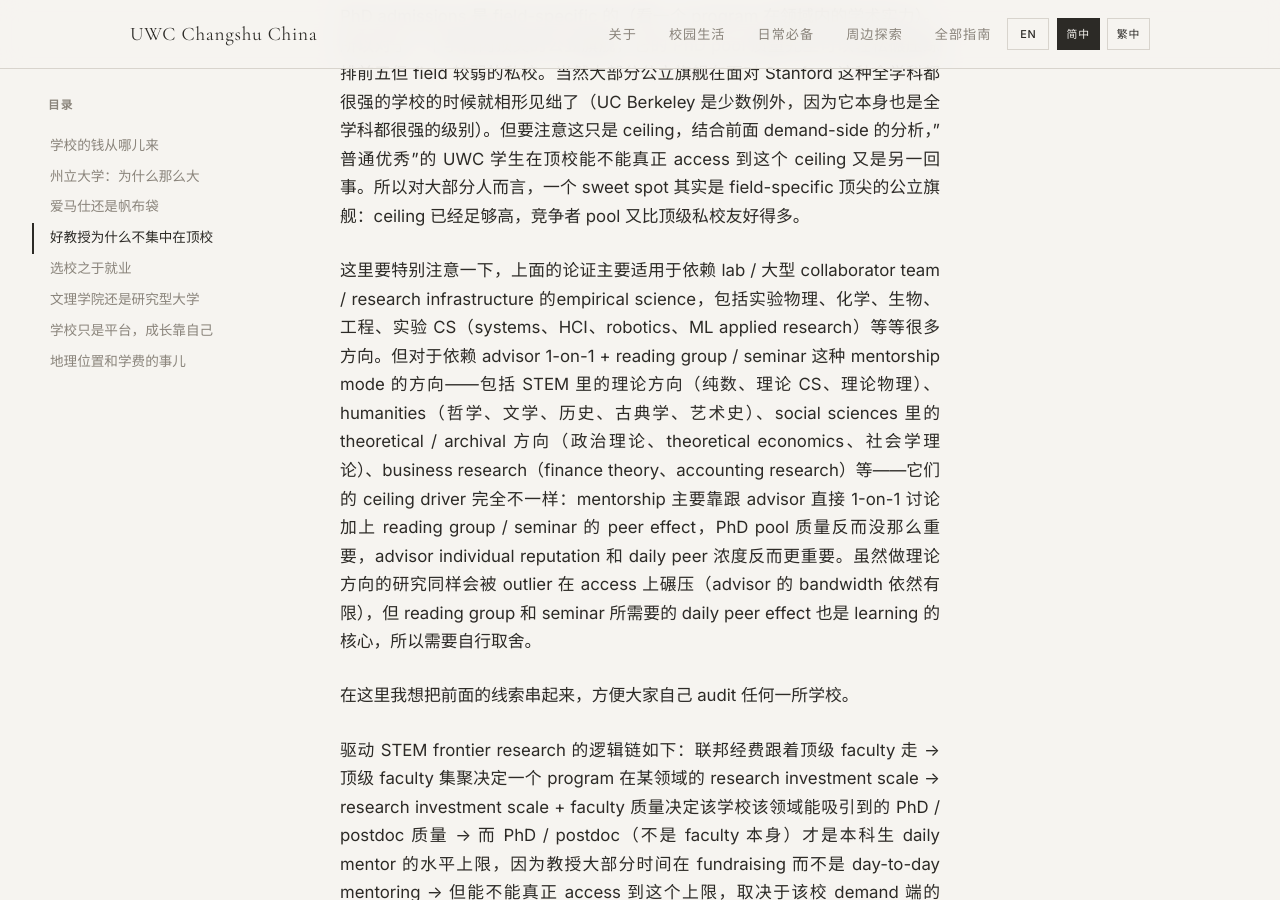
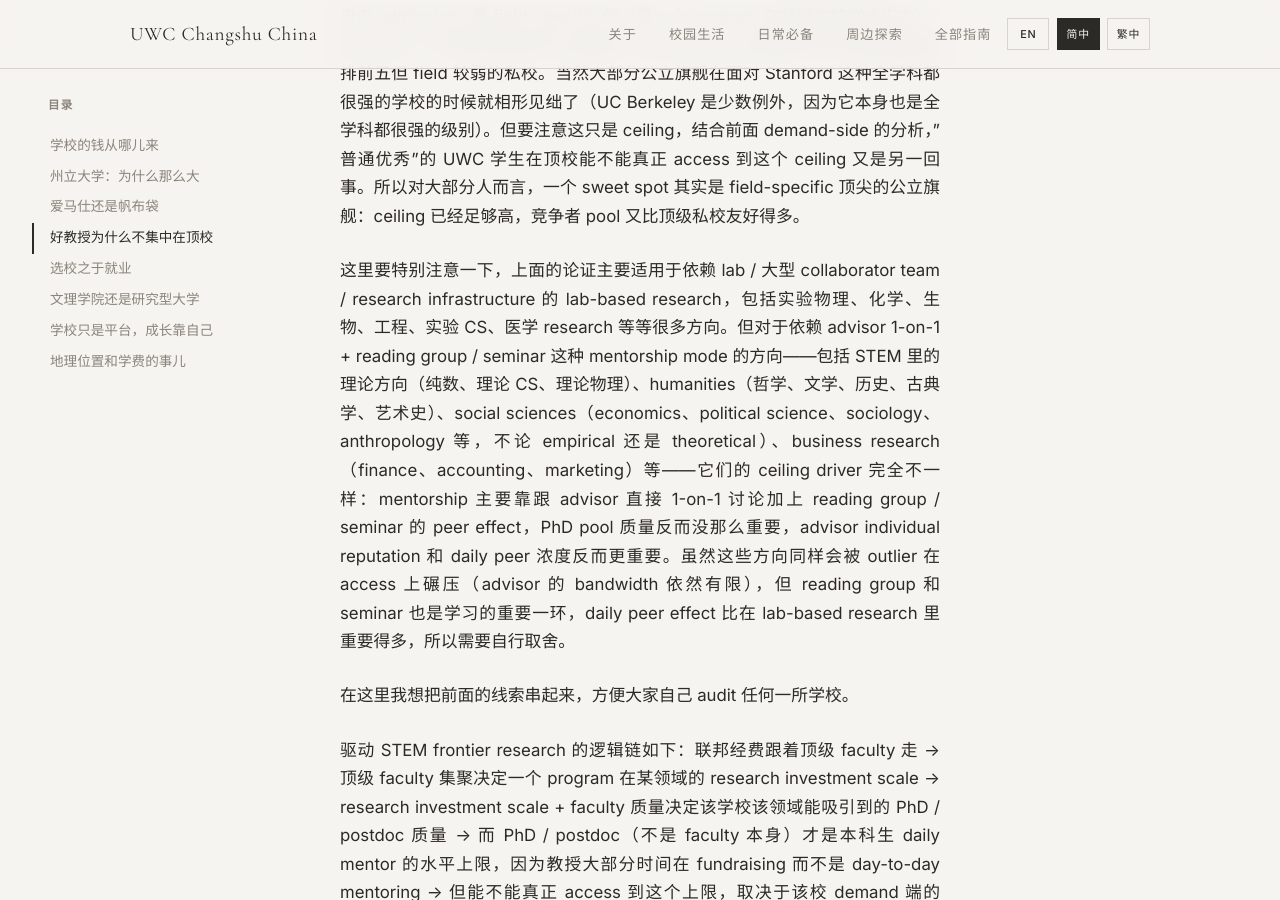
Before and after one commit to United-World-College/UWC-Survival-Guide, a Jekyll site: the page built from website/_guides/chinese/school-selection-CN.md, in a window 1280 px wide and 900 px high, scrolled down 8311 px. Built offline with Jekyll 4.4.1, drawn with Linux system fonts in a browser that asks for light colours.

Commit message:
refactor: broaden empirical/theoretical caveat to mentorship-mode framing
- Switch the in-scope label from "empirical science" to "lab-based research" so it more clearly tracks the actual ceiling driver (lab/collaborator/infrastructure dependence) rather than an empirical-vs-theoretical philosophical line
- Add medical research to the in-scope list; drop the parenthetical CS subfield enumeration since the broader framing makes it redundant
- Broaden the social-sciences carve-out from "theoretical / archival branches" to all of social sciences (economics, political science, sociology, anthropology) regardless of empirical vs theoretical, since the mentorship mode is what matters
- Generalize "theoretical-track students" to "students in these fields" and clarify that reading-group / seminar peer effects matter much more here than in lab-based research

```diff
--- a/website/_guides/chinese/school-selection-CN.md
+++ b/website/_guides/chinese/school-selection-CN.md
@@ -57,7 +57,7 @@
 
 还有一个本科申请阶段经常被忽视的维度：PhD students 和 postdocs 的质量。教授大部分时间都在化缘，所以本科生在 lab 里日常接触的其实是 PhD students 和 postdocs，他们的水平才是本科生 research experience 真正的 ceiling。这里有一个关键的不对称：undergrad admissions 是 prestige-driven 的，但 PhD admissions 是 field-specific 的（看一个 program 在领域内的学术实力）。所以对于一个学科内顶尖的公立旗舰，它的 PhD pool 质量完全可以轻松碾压综排前五但 field 较弱的私校。当然大部分公立旗舰在面对 Stanford 这种全学科都很强的学校的时候就相形见绌了（UC Berkeley 是少数例外，因为它本身也是全学科都很强的级别）。但要注意这只是 ceiling，结合前面 demand-side 的分析，"普通优秀"的 UWC 学生在顶校能不能真正 access 到这个 ceiling 又是另一回事。所以对大部分人而言，一个 sweet spot 其实是 field-specific 顶尖的公立旗舰：ceiling 已经足够高，竞争者 pool 又比顶级私校友好得多。
 
-这里要特别注意一下，上面的论证主要适用于依赖 lab / 大型 collaborator team / research infrastructure 的empirical science，包括实验物理、化学、生物、工程、实验 CS（systems、HCI、robotics、ML applied research）等等很多方向。但对于依赖 advisor 1-on-1 + reading group / seminar 这种 mentorship mode 的方向——包括 STEM 里的理论方向（纯数、理论 CS、理论物理）、humanities（哲学、文学、历史、古典学、艺术史）、social sciences 里的 theoretical / archival 方向（政治理论、theoretical economics、社会学理论）、business research（finance theory、accounting research）等——它们的 ceiling driver 完全不一样：mentorship 主要靠跟 advisor 直接 1-on-1 讨论加上 reading group / seminar 的 peer effect，PhD pool 质量反而没那么重要，advisor individual reputation 和 daily peer 浓度反而更重要。虽然做理论方向的研究同样会被 outlier 在 access 上碾压（advisor 的 bandwidth 依然有限），但 reading group 和 seminar 所需要的 daily peer effect 也是 learning 的核心，所以需要自行取舍。
+这里要特别注意一下，上面的论证主要适用于依赖 lab / 大型 collaborator team / research infrastructure 的 lab-based research，包括实验物理、化学、生物、工程、实验 CS、医学 research 等等很多方向。但对于依赖 advisor 1-on-1 + reading group / seminar 这种 mentorship mode 的方向——包括 STEM 里的理论方向（纯数、理论 CS、理论物理）、humanities（哲学、文学、历史、古典学、艺术史）、social sciences（economics、political science、sociology、anthropology 等，不论 empirical 还是 theoretical）、business research（finance、accounting、marketing）等——它们的 ceiling driver 完全不一样：mentorship 主要靠跟 advisor 直接 1-on-1 讨论加上 reading group / seminar 的 peer effect，PhD pool 质量反而没那么重要，advisor individual reputation 和 daily peer 浓度反而更重要。虽然这些方向同样会被 outlier 在 access 上碾压（advisor 的 bandwidth 依然有限），但 reading group 和 seminar 也是学习的重要一环，daily peer effect 比在 lab-based research 里重要得多，所以需要自行取舍。
 
 在这里我想把前面的线索串起来，方便大家自己 audit 任何一所学校。
 
```
Also changed, not shown: website/_guides/chinese/school-selection-TW.md (+1 -1 lines), website/_guides/default/school-selection.md (+1 -1 lines).
